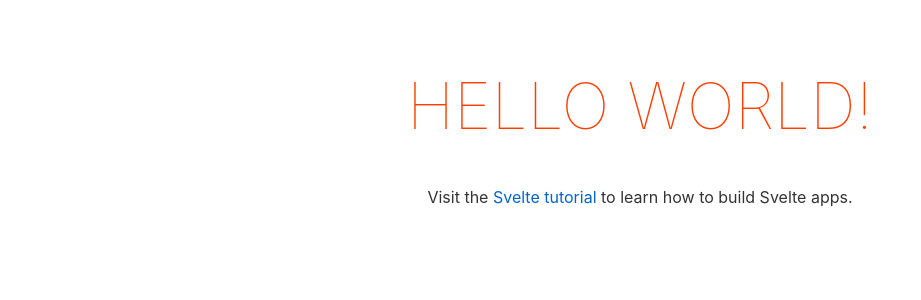
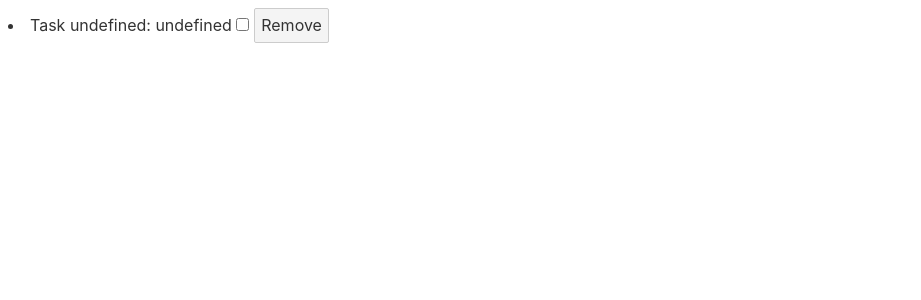
Before and after one commit to mattiasinokuchi/justin-scherer-svelte-todo, a Svelte app: page / in a window 1280 px wide. Shown: the top 300 px of the page, without its empty margins (0-921 px from the left). Built offline with nearby package versions, Linux system fonts and the light colour scheme.

Commit message:
added list

```diff
--- a/src/App.svelte
+++ b/src/App.svelte
@@ -1,30 +1,20 @@
 <script>
-	export let name;
+	import { createEventDispatcher } from 'svelte';
+	export let completed;
+	export let num;
+	export let description;
+
+	const dispatch = createEventDispatcher();
 </script>
 
-<main>
-	<h1>Hello {name}!</h1>
-	<p>Visit the <a href="https://svelte.dev/tutorial">Svelte tutorial</a> to learn how to build Svelte apps.</p>
-</main>
-
 <style>
-	main {
-		text-align: center;
-		padding: 1em;
-		max-width: 240px;
-		margin: 0 auto;
-	}
-
-	h1 {
-		color: #ff3e00;
-		text-transform: uppercase;
-		font-size: 4em;
-		font-weight: 100;
-	}
-
-	@media (min-width: 640px) {
-		main {
-			max-width: none;
-		}
+	.completed {
+		text-decoration: line-through;
 	}
 </style>
+
+<li class:completed>
+	Task {num}: {description}
+	<input type="checkbox" bind:checked={completed} />
+	<button on:click="{() => dispatch('remove', null)}">Remove</button>
+</li>
```
